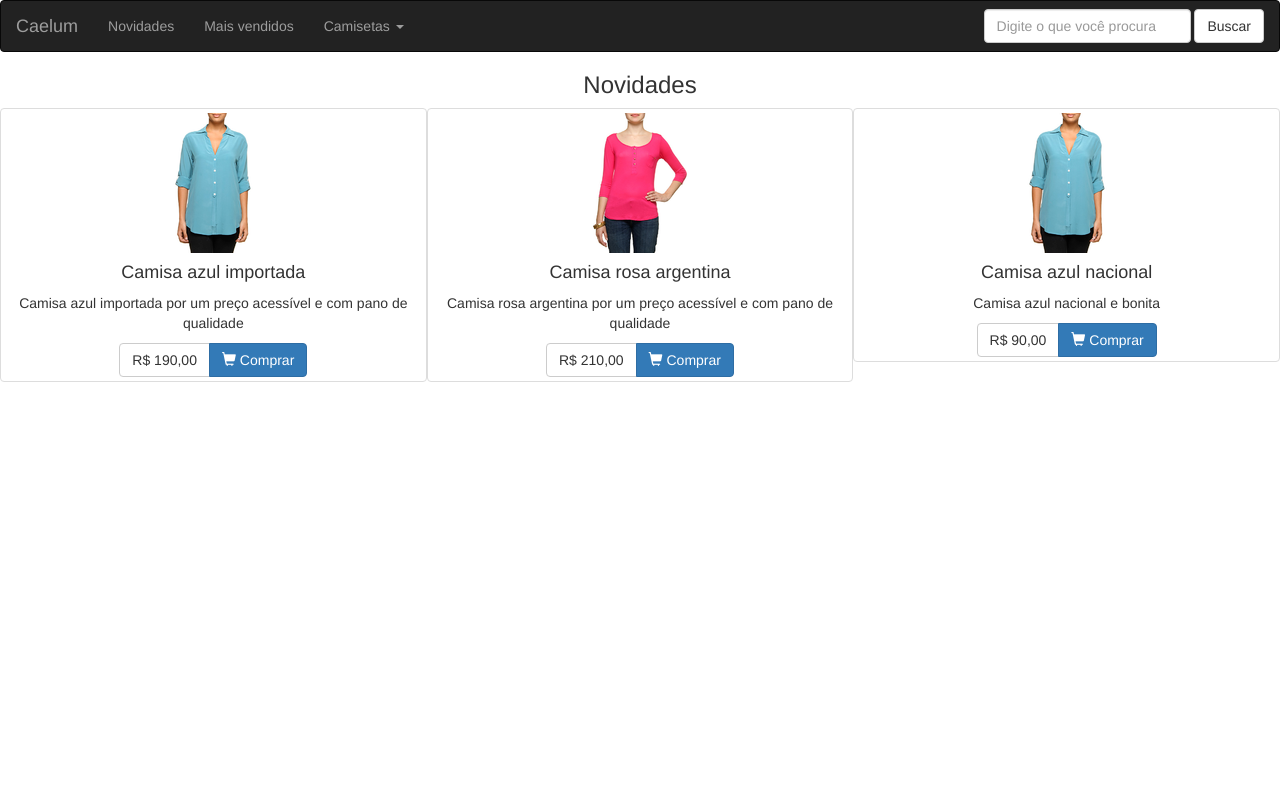
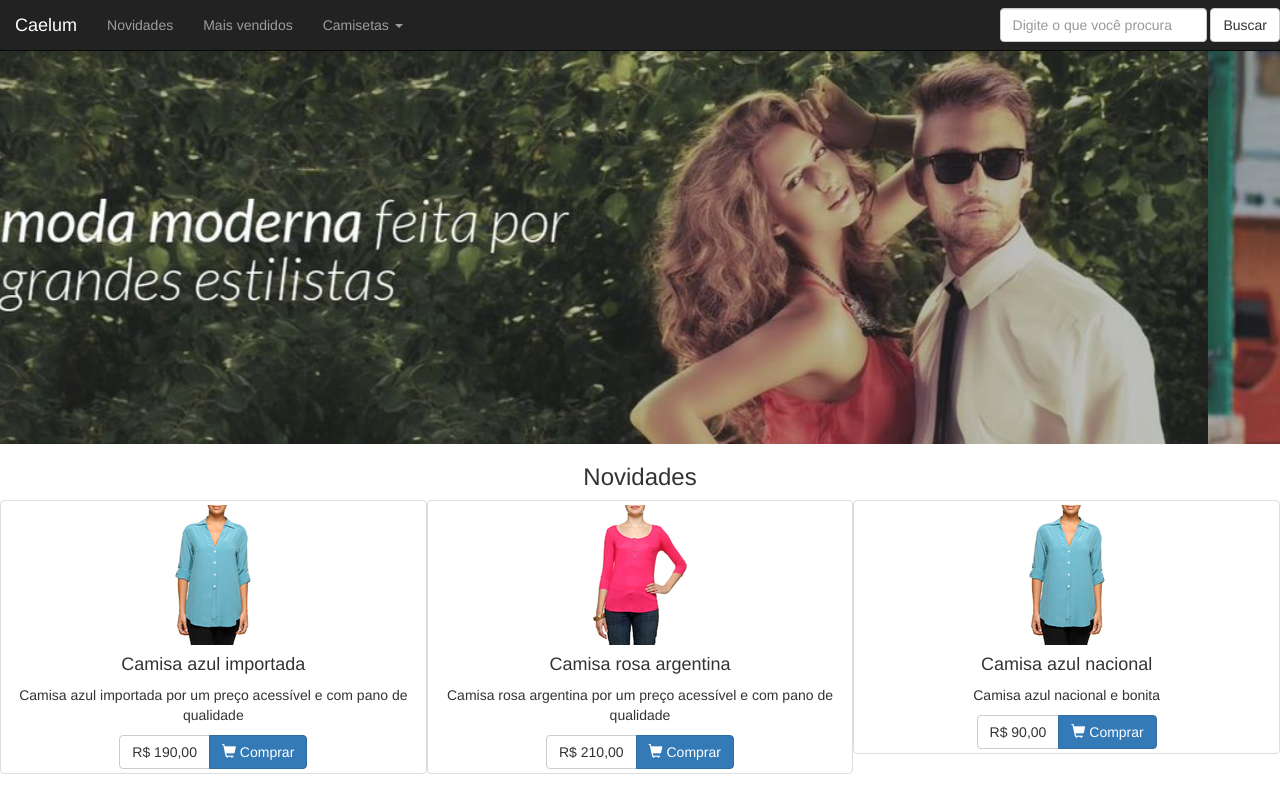
Before and after one commit to robsonoliveira/alura-bootstrap, a plain HTML site: page index.html in a window 1280 px wide. Drawn offline with Linux system fonts and the light colour scheme.

Commit message:
Video 1 de banner - incluindo banner sem botoes e deixando header fixo

```diff
--- a/index.html
+++ b/index.html
@@ -9,11 +9,17 @@
             .navbar-header button {
                 color: #fff
             }
+			.fullscreen {
+				width: 100%;
+			}
+			main {
+				padding-top:50px;
+			}
         </style>
     </head>
     <body>
         <header>
-            <nav class="navbar navbar-inverse">
+            <nav class="navbar navbar-fixed-top navbar-inverse">
                 <div class="navbar-header">
                     <a href="#" class="navbar-brand">Caelum</a>
                     <button type="button" data-target=".navbar-collapse" data-toggle="collapse" class="navbar-toggle">Menu</button>
@@ -44,6 +50,20 @@
             </nav>
         </header>
         <main>
+			<div class="container-fluid">
+				<div class="row">
+					<div class="carousel slide" data-ride="carousel">
+						<div class="carousel-inner" role="listbox">
+							<div class="item active">
+								<img src="img/banner1.jpg" alt="Moda" class="fullscreen"/>
+							</div>
+							<div class="item">
+								<img src="img/banner2.jpg" alt="Moda Infantil" class="fullscreen" />
+							</div>
+						</div>
+					</div>
+				</div>
+			</div>
             <h3 class="text-center">Novidades</h3>
             <div class="col-xs-12 col-md-4 thumbnail text-center">
                 <figure>
```
